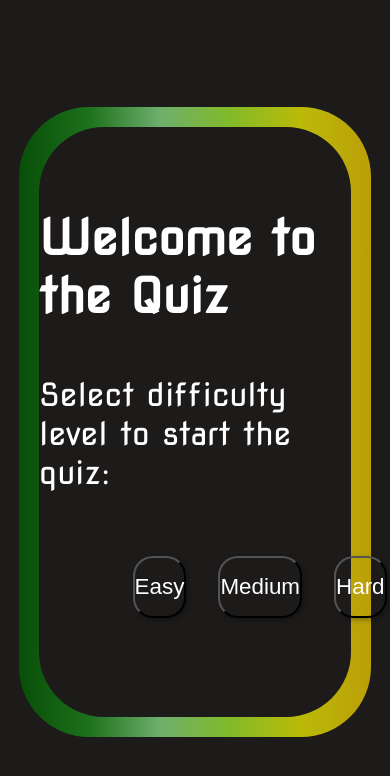
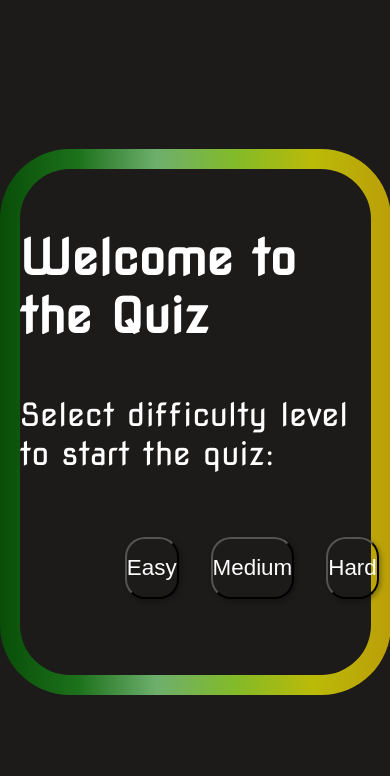
Before and after one commit to sabinaSandais/Quiz, a React (Create React App) app in the folder quiz/: page / in a window 390 px wide. Shown: the top 776 px of the page. Built offline with nearby package versions, Linux system fonts and the light colour scheme.

Commit message:
Update Welcome.css

```diff
--- a/quiz/src/views/Welcome.css
+++ b/quiz/src/views/Welcome.css
@@ -88,3 +88,13 @@ h1 {
   color: black;
   font-weight: bold;
 }
+@media (max-width: 768px) {
+  .container {
+    width: 90%;
+    height: 60vh;
+    border-radius: 50px;
+  }
+  h1 {
+    font-size: 2.5rem;
+  }
+}
```
